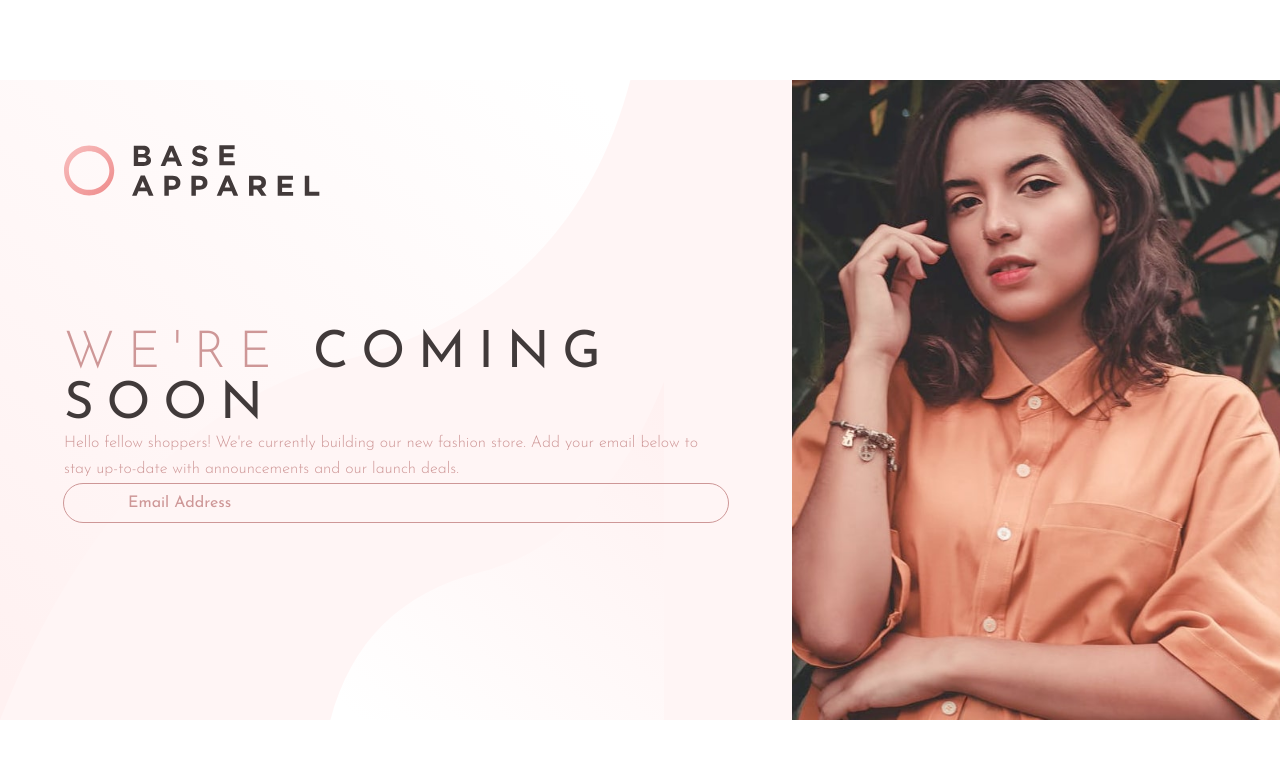
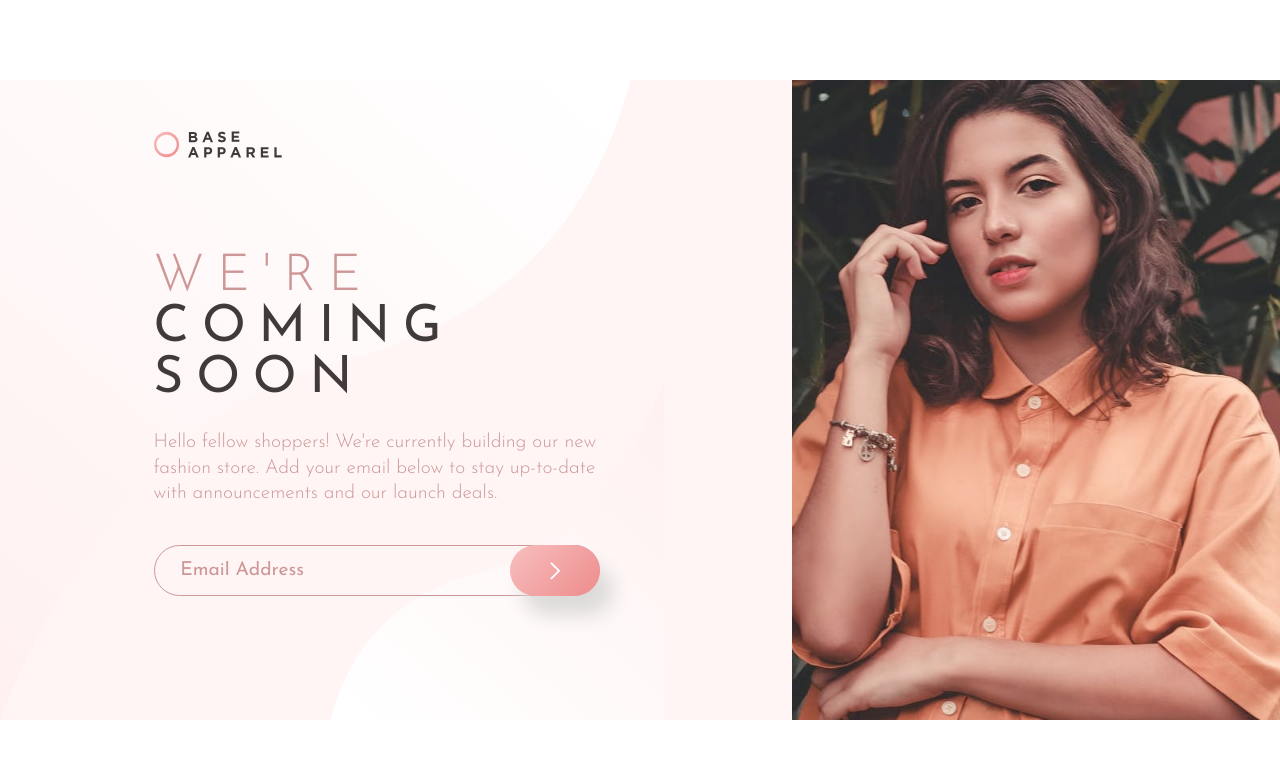
Before and after one commit to Ching0810/FM-base-apparel-coming-soon, a plain HTML site: page index.html in a window 1280 px wide. Drawn offline with Linux system fonts and the light colour scheme.

Commit message:
build: finish element arrangement and detail

```diff
--- a/index.html
+++ b/index.html
@@ -14,6 +14,7 @@
     <div class="card">
       <div class="left">
         <img src="./images/bg-pattern-desktop.svg" alt="" class="background">
+        <div class="card-content">
           <img src="./images/logo.svg" alt="logo" class="logo">
           <picture class="model">
             <img src="./images/hero-mobile.jpg" alt="model-img" class="model-img">
@@ -22,7 +23,11 @@
             <h1 class="title">We're <span class="bold">coming soon</span></h1>
             <p>Hello fellow shoppers! We're currently building our new fashion store.
               Add your email below to stay up-to-date with announcements and our launch deals.</p>
-          <input type="email" placeholder="Email Address">
+            <form action="post" id="email-form">
+              <input type="email" placeholder="Email Address" id="email-input">
+              <button type="submit"><img src="./images/icon-arrow.svg" alt="" class="arrow"></button>
+            </form>
+          </div>
         </div>
       </div>
       <div class="right">
--- a/style.scss
+++ b/style.scss
@@ -30,9 +30,10 @@ body {
       .background {
         display: none;
       }
+      .card-content {
         .logo {
-        padding: 5vw;
-        width: 30vw;
+          padding: 8vw 10vw;
+          width: 45vw;
         }
         .model {
           .model-img {
@@ -44,16 +45,16 @@ body {
           display: flex;
           flex-direction: column;
           align-items: center;
-        justify-content: space-between;
           text-align: center;
           h1 {
-          font-size: 13vw;
+            font-size: 11vw;
             font-weight: 200;
             text-transform: uppercase;
             letter-spacing: 3vw;
+            margin-bottom: 4vw;
             span {
               font-family: 'Josefin Sans', sans-serif;
-            font-size: 13vw;
+              font-size: 11vw;
               font-weight: 400;
               color: $dark-gray-red;
             }
@@ -61,17 +62,50 @@ body {
           p {
             font-weight: 200;
             line-height: 5vw;
+            font-size: 4vw;
+            margin-bottom: 8vw;
           }
+          form {
+            width: 100%;
+            position: relative;
             input {
               all: unset;
+              box-sizing: border-box;
               width: 100%;
-          height: 10vw;
-          border-radius: 5vw;
+              height: 12vw;
+              border-radius: 6vw;
               border: 1px solid $dark-red;
+              margin-bottom: 9vw;
+              padding-left: 6vw;
+              text-align: left;
+              font-size: 4vw;
               &::placeholder {
                 color: $dark-red;
                 text-align: left;
-            padding-left: 5vw;
+                font-size: 4vw;
+              }
+            }
+            button {
+              all: unset;
+              background: url(./images/icon-arrow.svg);
+              background: linear-gradient($gradient-button);
+              background-repeat: no-repeat;
+              background-position: center;
+              background-size: cover;
+              position: absolute;
+              border-radius: 7.5vw;
+              width: 18vw;
+              height: 12vw;
+              top: 0;
+              right: 0;
+              box-shadow: 2vw 4vw 4vw #dddada;
+              cursor: pointer;
+              .arrow {
+                height: 40%;
+                margin: 0 auto;
+                display: block;
+              }
+            }
           }
         }
       }
@@ -96,36 +130,64 @@ body {
         .background {
           display: inline;
           position: absolute;
-          z-index: 1;
+          z-index: 0;
           object-fit: cover;
           width: auto;
           height: 100%;
         }
+        .card-content {
+          padding: 4vw 15vw 5vw 12vw;
           .logo {
             position: relative;
-          z-index: 2;
+            z-index: 1;
+            padding: 0;
+            width: 10vw;
+            margin-bottom: 7vw;
           }
+
           picture {
             display: none;
           }
+
           .content {
             position: relative;
-          padding: 5vw;
             text-align: left;
-          z-index: 2;
+            z-index: 1;
+            padding: 0;
             h1 {
               font-size: 4vw;
               letter-spacing: 1vw;
+              margin-bottom: 2vw;
               span {
                 font-size: 4vw;
               }
             }
             p {
               line-height: 2vw;
+              font-size: 1.5vw;
+              margin-bottom: 3vw;
             }
+            form {
               input {
-            height: 3vw;
-            border-radius: 3vw;
+                height: 4vw;
+                border-radius: 4vw;
+                margin-bottom: 0;
+                padding-left: 2vw;
+                font-size: 1.5vw;
+                &::placeholder {
+                  font-size: 1.5vw;
+                }
+              }
+              button {
+                border-radius: 4vw;
+                width: 7vw;
+                height: 4vw;
+                box-shadow: 1vw 1.5vw 1.5vw #dddada;
+                .arrow {
+                  height: 35%;
+                }
+              }
+            }
           }
         }
       }
@@ -136,7 +198,7 @@ body {
           justify-content: end;
           .model-img {
             height: 50vw;
-            z-index: 2;
+            z-index: 1;
           }
         }
       }
```
Also changed, not shown: style.css, 2 other files. Lines whose indentation alone changed are shown as unchanged.
